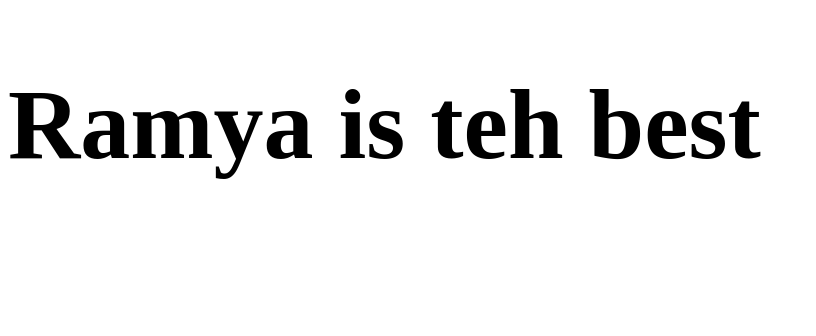
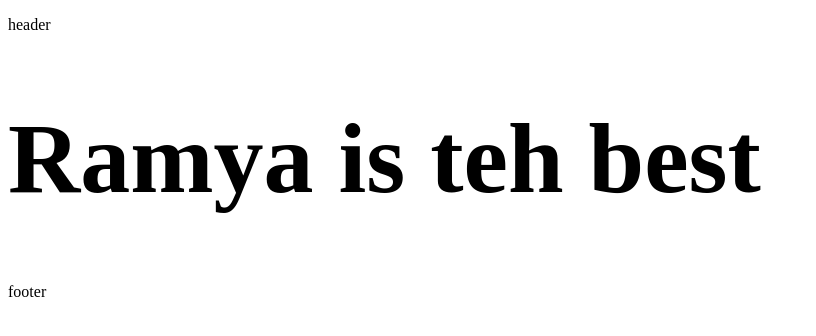
Before and after one commit to RamyaaU/React-JS-Masterclass, a React (Create React App) app in the folder taskmate/: page / in a window 1280 px wide. Shown: the top 336 px of the page, without its empty margins (0-816 px from the left). Built offline with nearby package versions, Linux system fonts and the light colour scheme.

Commit message:
added header and footer component and rendered it

```diff
--- a/taskmate/src/App.js
+++ b/taskmate/src/App.js
@@ -43,13 +43,19 @@
 
 //class based component
 import React, { Component } from 'react'
+import Header from "./components/Header.js";
+import Footer from "./components/Footer.js";
 
 export default class App extends Component {
   render() {
     return (
-      <div>
+      <>
+        <Header/>
+        <div>
         <h1>Ramya is teh best</h1>
       </div>
+      <Footer />
+      </>
     )
   }
 }
--- /dev/null
+++ b/taskmate/src/components/Footer.js
@@ -0,0 +1,9 @@
+export const Footer = () => {
+  return (
+    <div>
+      <p> footer </p>
+    </div>
+  )
+}
+
+export default Footer
--- /dev/null
+++ b/taskmate/src/components/Header.js
@@ -0,0 +1,9 @@
+export const header = () => {
+  return (
+    <div>
+      <p> header </p>
+    </div>
+  )
+}
+
+export default header
```
